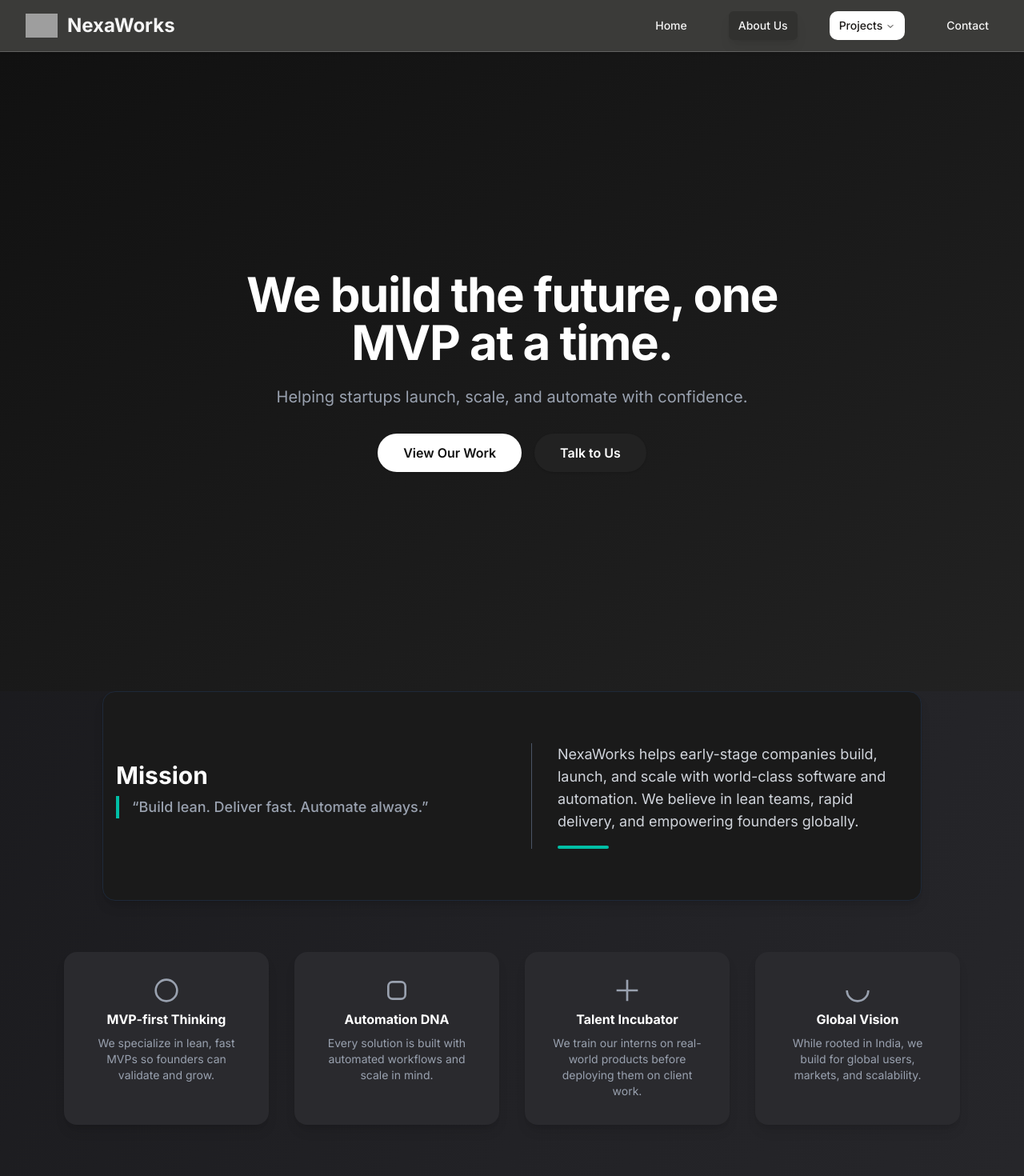
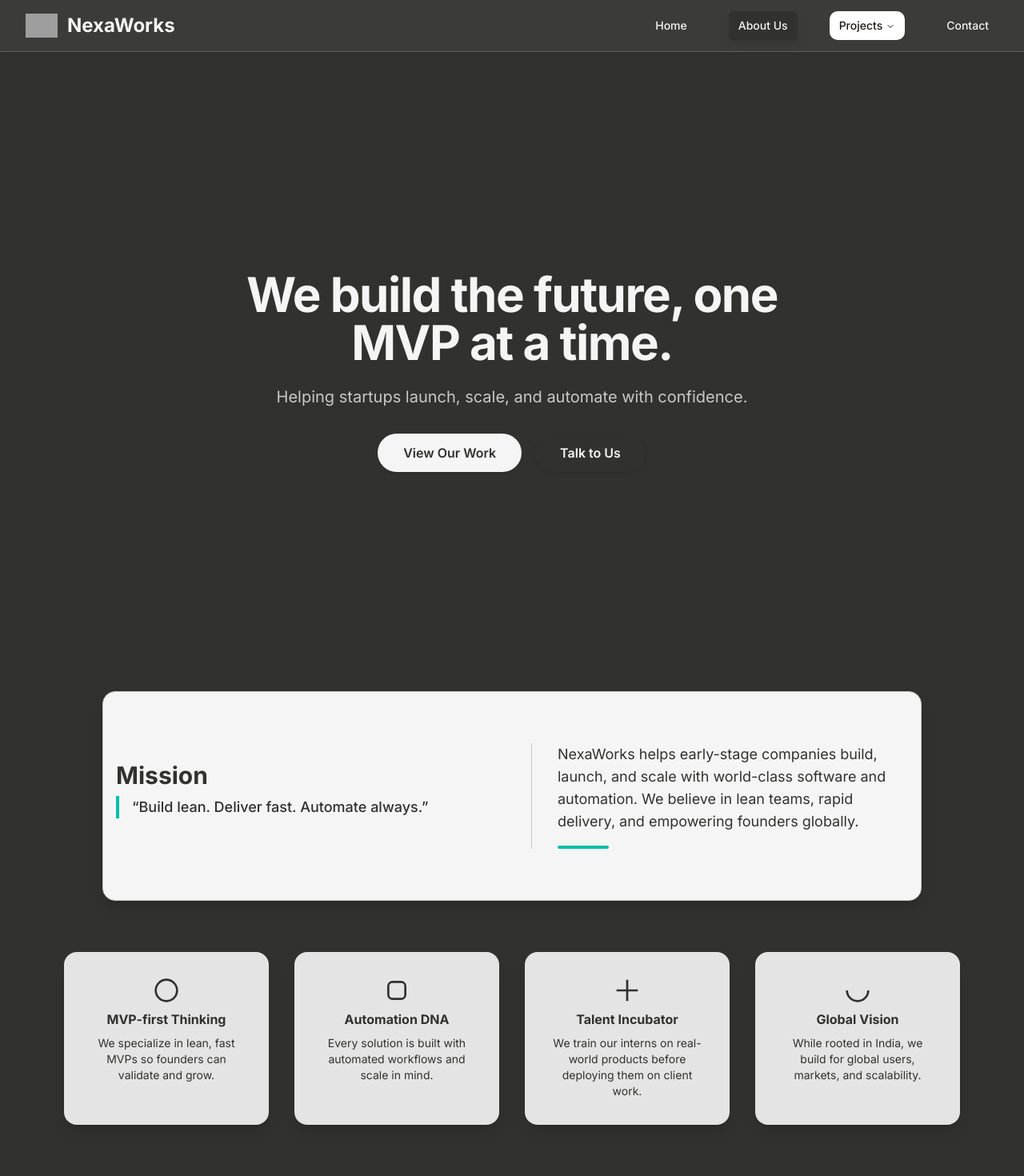
Before and after one commit to sahilghewari/NexaWorks, a Next.js app: page /about in a window 1280 px wide. Shown: the top 1470 px of the page at 80% size. Built offline with nearby package versions, Linux system fonts and the light colour scheme; grey boxes are pictures that could not be loaded.

Commit message:
minor changes

```diff
--- a/src/app/about/page.tsx
+++ b/src/app/about/page.tsx
@@ -69,53 +69,53 @@ export default function AboutPage() {
   }, [])
 
   return (
-    <div ref={containerRef} className="min-h-screen font-inter bg-gradient-to-br from-[#18181b] via-[#222226] to-[#2a2a2e] py-0 px-0">
+    <div ref={containerRef} className="min-h-screen font-inter bg-[#31312f] py-0 px-0">
       {/* Hero Section */}
-      <section className="relative w-full min-h-screen flex flex-col justify-center items-center text-center px-4 py-20 bg-gradient-to-br from-[#111] to-[#222]">
-        <div className="absolute inset-0 bg-gradient-to-br from-[#111]/90 to-[#222]/90 z-0 animate-gradient-move"></div>
+      <section className="relative w-full min-h-screen flex flex-col justify-center items-center text-center px-4 py-20 bg-[#31312f]">
+        <div className="absolute inset-0 bg-[#31312f] z-0"></div>
         <div className="relative z-10 max-w-2xl mx-auto">
-          <h1 className="text-4xl sm:text-6xl font-bold text-white mb-6 tracking-tight animate-slide-in">We build the future, one MVP at a time.</h1>
-          <p className="text-base sm:text-xl text-gray-400 mb-8 animate-fade-in">Helping startups launch, scale, and automate with confidence.</p>
+          <h1 className="text-4xl sm:text-6xl font-bold text-[#F5F5F5] mb-6 tracking-tight animate-slide-in">We build the future, one MVP at a time.</h1>
+          <p className="text-base sm:text-xl text-[#C8C8C8] mb-8 animate-fade-in">Helping startups launch, scale, and automate with confidence.</p>
           <div className="flex flex-col sm:flex-row gap-4 justify-center">
-            <a href="#work" className="inline-block bg-white text-[#111] px-8 py-3 rounded-full font-semibold shadow hover:bg-[#00BFA6] hover:text-white transition-all duration-300">View Our Work</a>
-            <a href="#contact" className="inline-block bg-[#222] text-white px-8 py-3 rounded-full font-semibold shadow hover:bg-[#00BFA6] transition-all duration-300">Talk to Us</a>
+            <a href="/projects/web-development" className="inline-block bg-[#F5F5F5] text-[#31312f] px-8 py-3 rounded-full font-semibold shadow hover:bg-[#C8C8C8] hover:text-[#31312f] transition-all duration-300">View Our Work</a>
+            <a href="#contact" className="inline-block bg-[#31312f] text-[#F5F5F5] px-8 py-3 rounded-full font-semibold shadow hover:bg-[#C8C8C8] hover:text-[#31312f] transition-all duration-300">Talk to Us</a>
           </div>
         </div>
       </section>
 
       {/* Mission & Philosophy */}
-      <section className="max-w-5xl mx-auto py-16 px-4 grid grid-cols-1 md:grid-cols-2 gap-12 items-center bg-[#1a1a1a] rounded-2xl shadow-lg border border-gray-800">
+      <section className="max-w-5xl mx-auto py-16 px-4 grid grid-cols-1 md:grid-cols-2 gap-12 items-center bg-[#F5F5F5] rounded-2xl shadow-lg border border-[#C8C8C8]">
         <div className="flex flex-col items-start">
-          <h2 className="text-2xl sm:text-3xl font-bold text-white mb-2">Mission</h2>
-          <span className="text-lg text-gray-400 font-medium mb-4 border-l-4 border-[#00BFA6] pl-4">“Build lean. Deliver fast. Automate always.”</span>
+          <h2 className="text-2xl sm:text-3xl font-bold text-[#31312f] mb-2">Mission</h2>
+          <span className="text-lg text-[#31312f] font-medium mb-4 border-l-4 border-[#00BFA6] pl-4">“Build lean. Deliver fast. Automate always.”</span>
         </div>
-        <div className="border-l border-gray-600 pl-8">
-          <p className="text-base sm:text-lg text-gray-300 mb-2">NexaWorks helps early-stage companies build, launch, and scale with world-class software and automation. We believe in lean teams, rapid delivery, and empowering founders globally.</p>
+        <div className="border-l border-[#C8C8C8] pl-8">
+          <p className="text-base sm:text-lg text-[#31312f] mb-2">NexaWorks helps early-stage companies build, launch, and scale with world-class software and automation. We believe in lean teams, rapid delivery, and empowering founders globally.</p>
           <div className="h-1 w-16 bg-[#00BFA6] rounded-full mt-4 animate-bar"></div>
         </div>
       </section>
 
       {/* The NexaWorks Edge */}
       <section className="max-w-6xl mx-auto py-16 px-4 grid grid-cols-1 sm:grid-cols-2 md:grid-cols-4 gap-8">
-        <div className="bg-[#2a2a2e] rounded-2xl shadow-lg p-8 flex flex-col items-center text-center hover:shadow-[#00BFA6]/40 transition-all duration-300">
-          <span className="text-4xl text-gray-400 mb-2"><svg width="32" height="32" fill="none" stroke="currentColor" strokeWidth="2" viewBox="0 0 24 24"><circle cx="12" cy="12" r="10"/></svg></span>
-          <h4 className="font-bold text-white mb-2">MVP-first Thinking</h4>
-          <p className="text-gray-400 text-sm">We specialize in lean, fast MVPs so founders can validate and grow.</p>
+        <div className="bg-[#E4E4E4] rounded-2xl shadow-lg p-8 flex flex-col items-center text-center hover:shadow-[#00BFA6]/40 transition-all duration-300">
+          <span className="text-4xl text-[#31312f] mb-2"><svg width="32" height="32" fill="none" stroke="currentColor" strokeWidth="2" viewBox="0 0 24 24"><circle cx="12" cy="12" r="10"/></svg></span>
+          <h4 className="font-bold text-[#31312f] mb-2">MVP-first Thinking</h4>
+          <p className="text-[#31312f] text-sm">We specialize in lean, fast MVPs so founders can validate and grow.</p>
         </div>
-        <div className="bg-[#2a2a2e] rounded-2xl shadow-lg p-8 flex flex-col items-center text-center hover:shadow-[#00BFA6]/40 transition-all duration-300">
-          <span className="text-4xl text-gray-400 mb-2"><svg width="32" height="32" fill="none" stroke="currentColor" strokeWidth="2" viewBox="0 0 24 24"><rect x="4" y="4" width="16" height="16" rx="4"/></svg></span>
-          <h4 className="font-bold text-white mb-2">Automation DNA</h4>
-          <p className="text-gray-400 text-sm">Every solution is built with automated workflows and scale in mind.</p>
+        <div className="bg-[#E4E4E4] rounded-2xl shadow-lg p-8 flex flex-col items-center text-center hover:shadow-[#00BFA6]/40 transition-all duration-300">
+          <span className="text-4xl text-[#31312f] mb-2"><svg width="32" height="32" fill="none" stroke="currentColor" strokeWidth="2" viewBox="0 0 24 24"><rect x="4" y="4" width="16" height="16" rx="4"/></svg></span>
+          <h4 className="font-bold text-[#31312f] mb-2">Automation DNA</h4>
+          <p className="text-[#31312f] text-sm">Every solution is built with automated workflows and scale in mind.</p>
         </div>
-        <div className="bg-[#2a2a2e] rounded-2xl shadow-lg p-8 flex flex-col items-center text-center hover:shadow-[#00BFA6]/40 transition-all duration-300">
-          <span className="text-4xl text-gray-400 mb-2"><svg width="32" height="32" fill="none" stroke="currentColor" strokeWidth="2" viewBox="0 0 24 24"><path d="M12 2v20M2 12h20"/></svg></span>
-          <h4 className="font-bold text-white mb-2">Talent Incubator</h4>
-          <p className="text-gray-400 text-sm">We train our interns on real-world products before deploying them on client work.</p>
+        <div className="bg-[#E4E4E4] rounded-2xl shadow-lg p-8 flex flex-col items-center text-center hover:shadow-[#00BFA6]/40 transition-all duration-300">
+          <span className="text-4xl text-[#31312f] mb-2"><svg width="32" height="32" fill="none" stroke="currentColor" strokeWidth="2" viewBox="0 0 24 24"><path d="M12 2v20M2 12h20"/></svg></span>
+          <h4 className="font-bold text-[#31312f] mb-2">Talent Incubator</h4>
+          <p className="text-[#31312f] text-sm">We train our interns on real-world products before deploying them on client work.</p>
         </div>
-        <div className="bg-[#2a2a2e] rounded-2xl shadow-lg p-8 flex flex-col items-center text-center hover:shadow-[#00BFA6]/40 transition-all duration-300">
-          <span className="text-4xl text-gray-400 mb-2"><svg width="32" height="32" fill="none" stroke="currentColor" strokeWidth="2" viewBox="0 0 24 24"><path d="M2 12a10 10 0 0020 0"/></svg></span>
-          <h4 className="font-bold text-white mb-2">Global Vision</h4>
-          <p className="text-gray-400 text-sm">While rooted in India, we build for global users, markets, and scalability.</p>
+        <div className="bg-[#E4E4E4] rounded-2xl shadow-lg p-8 flex flex-col items-center text-center hover:shadow-[#00BFA6]/40 transition-all duration-300">
+          <span className="text-4xl text-[#31312f] mb-2"><svg width="32" height="32" fill="none" stroke="currentColor" strokeWidth="2" viewBox="0 0 24 24"><path d="M2 12a10 10 0 0020 0"/></svg></span>
+          <h4 className="font-bold text-[#31312f] mb-2">Global Vision</h4>
+          <p className="text-[#31312f] text-sm">While rooted in India, we build for global users, markets, and scalability.</p>
         </div>
       </section>
 
```
